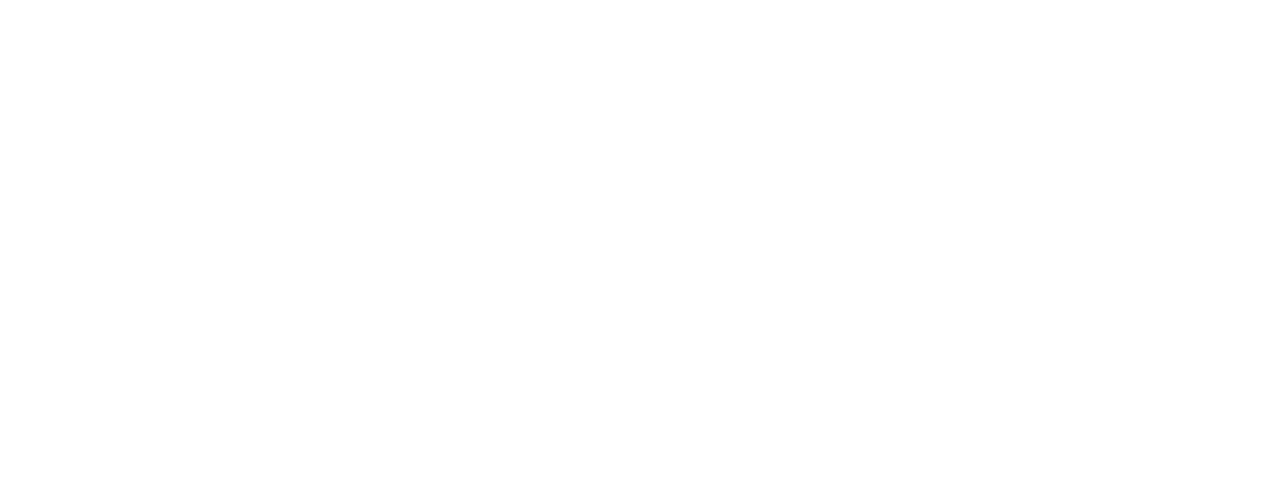
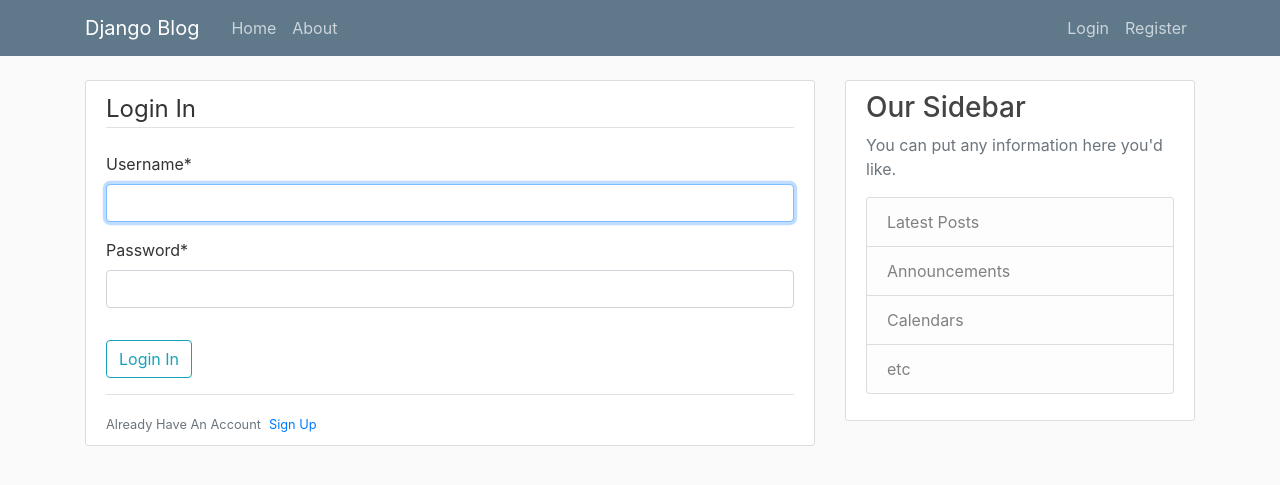
Before and after one commit to vedantpople4/django_blog, a Django app: page /login/ in a window 1280 px wide. Before the commit the part shown is empty. Shown: the top 485 px of the page. Run offline with Django 3.2, Linux system fonts and the light colour scheme; some libraries are stand-ins or nearby versions.

Commit message:
new login logout templated added

```diff
--- a/django_project/django_project/settings.py
+++ b/django_project/django_project/settings.py
@@ -123,3 +123,5 @@ USE_TZ = True
 STATIC_URL = '/static/'
 
 CRISPY_TEMPLATE_PACK  = 'bootstrap4'
+
+LOGIN_REDIRECT_URL = 'blog-home'
--- a/django_project/django_project/urls.py
+++ b/django_project/django_project/urls.py
@@ -22,7 +22,7 @@ urlpatterns = [
     path('admin/', admin.site.urls),
     path('register/', user_views.register, name='register'),
     path('login/', auth_views.LoginView.as_view(template_name = 'users/login.html'), name='login'),
-    path('logout/', auth_views.LogoutView.as_view(template_name ='users/logout.html'), name='logout'),
+    path('logout/', auth_views.LogoutView.as_view(), name='logout'),
     path('', include('blog.urls')),
 
 ]
--- a/django_project/users/templates/users/login.html
+++ b/django_project/users/templates/users/login.html
@@ -0,0 +1,19 @@
+{% extends "blog/base.html" %}
+{% load crispy_forms_tags %}
+{%block content %}
+    <div class="content-section">
+        <form method="POST">
+            {% csrf_token %}
+            <fieldset class="form-group">
+                <legend class="border-bottom mb-4">Login In</legend>
+            {{ form|crispy }}
+            </fieldset>
+            <div class="form-group">
+                <button class="btn btn-outline-info" type="submit">Login In</button>
+            </div>
+        </form>
+        <div class="border-top pt-3">
+            <small class="text-muted">Already Have An Account<a class="ml-2" href="{% url 'register' %}">Sign Up</a></small>
+        </div>
+    </div>
+{% endblock %}
--- a/django_project/users/templates/users/register.html
+++ b/django_project/users/templates/users/register.html
@@ -13,7 +13,7 @@
             </div>
         </form>
         <div class="border-top pt-3">
-            <small class="text-muted">Already Have An Account<a class="ml-2" href="#">Sign In</a></small>
+            <small class="text-muted">Already Have An Account<a class="ml-2" href="{ % url 'login%}">Sign In</a></small>
         </div>
     </div>
 {% endblock %}
--- a/django_project/users/views.py
+++ b/django_project/users/views.py
@@ -8,8 +8,8 @@ def register(request):
         if form.is_valid():
             form.save()
             username = form.cleaned_data.get('username')
-            messages.success(request, f'Account Created for {username}!')
-            return redirect('blog-home')
+            messages.success(request, f'\Your accoutn has been created! You can now login')
+            return redirect('login')
     else:
         form = UserRegisterForm()
     return render(request, 'users/register.html', {'form':form})
```
Also changed, not shown: django_project/db.sqlite3.
